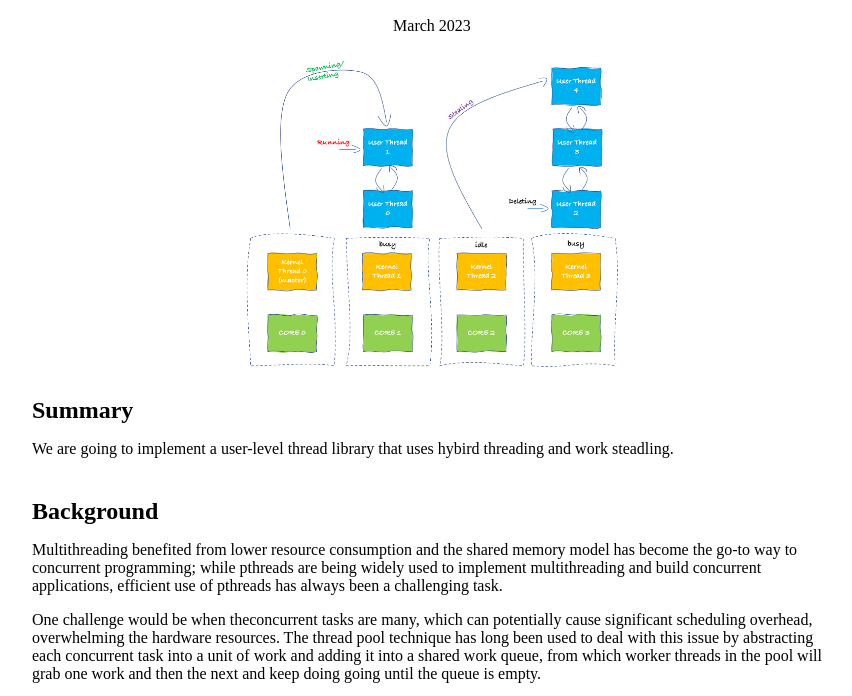
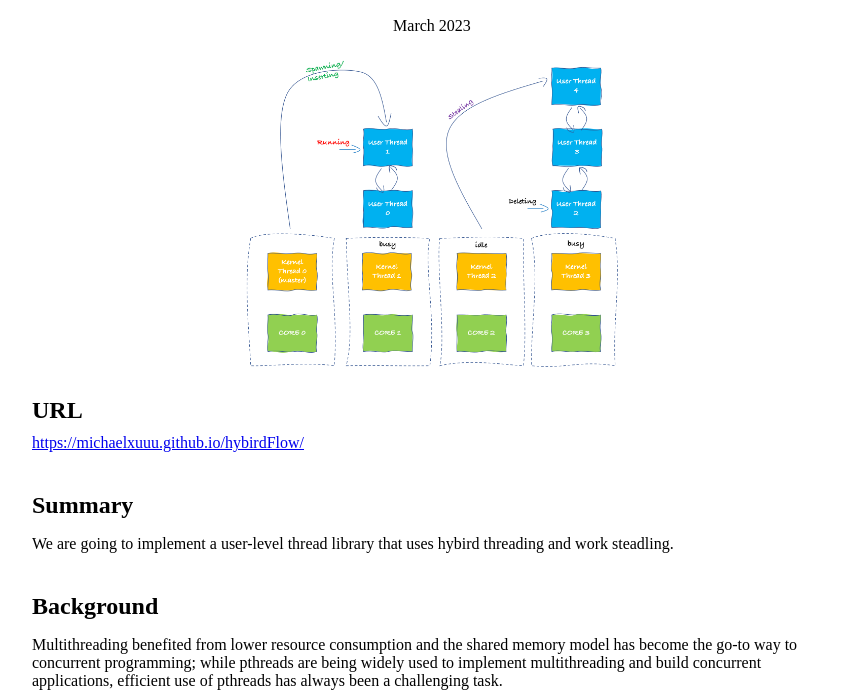
Before and after one commit to michaelxuuu/CMU-1561-Final-Project, a plain HTML site: page index.html in a window 1280 px wide. Shown: the part 101-797 px from the top of the page, without its empty margins (208-1060 px from the left). Drawn offline with Linux system fonts and the light colour scheme.

Commit message:
added url

```diff
--- a/index.html
+++ b/index.html
@@ -12,6 +12,11 @@
         <p class="date">March 2023</p>
 
         <img src="overview.png" alt="img: overview" width="400">
+
+        <section class="section">
+            <h2>URL</h2>
+            <a href="https://michaelxuuu.github.io/hybirdFlow/">https://michaelxuuu.github.io/hybirdFlow/</a>
+        </section>
 
         <section class="section">
             <h2>Summary</h2>
```
